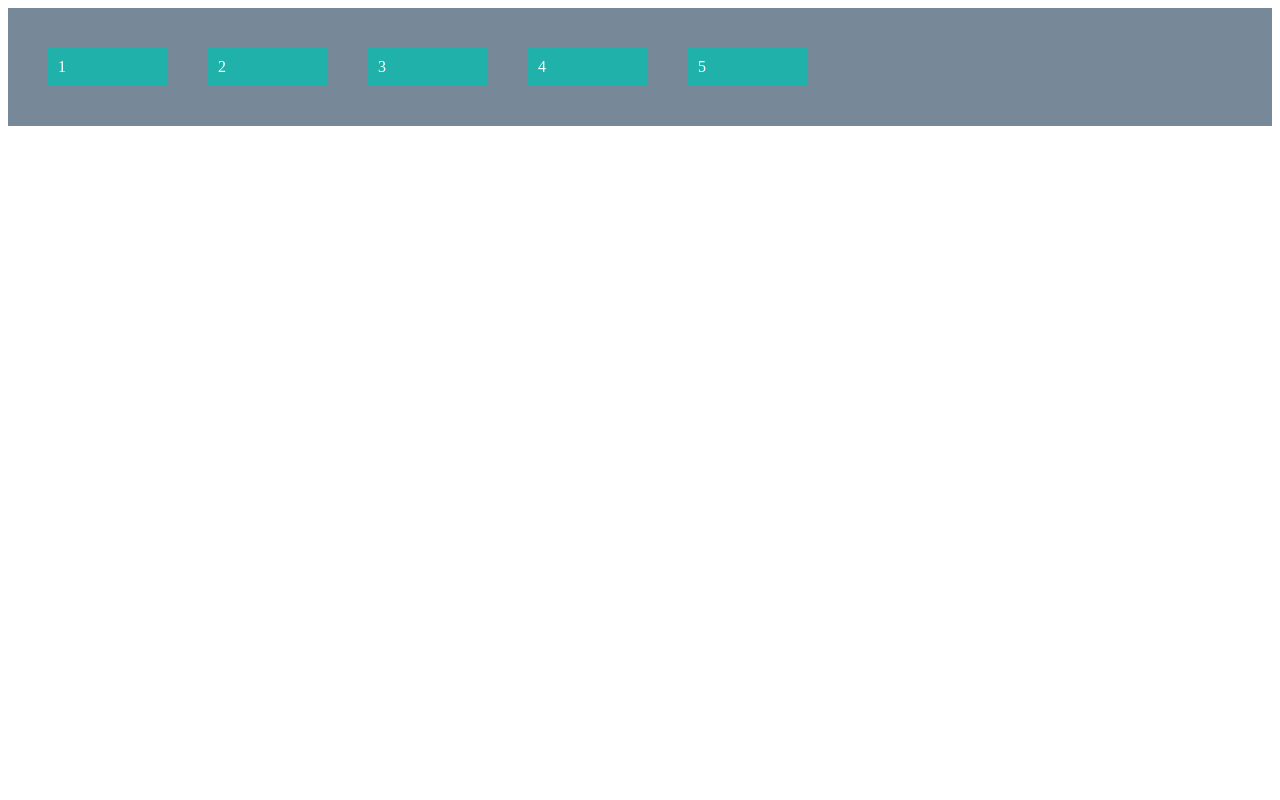
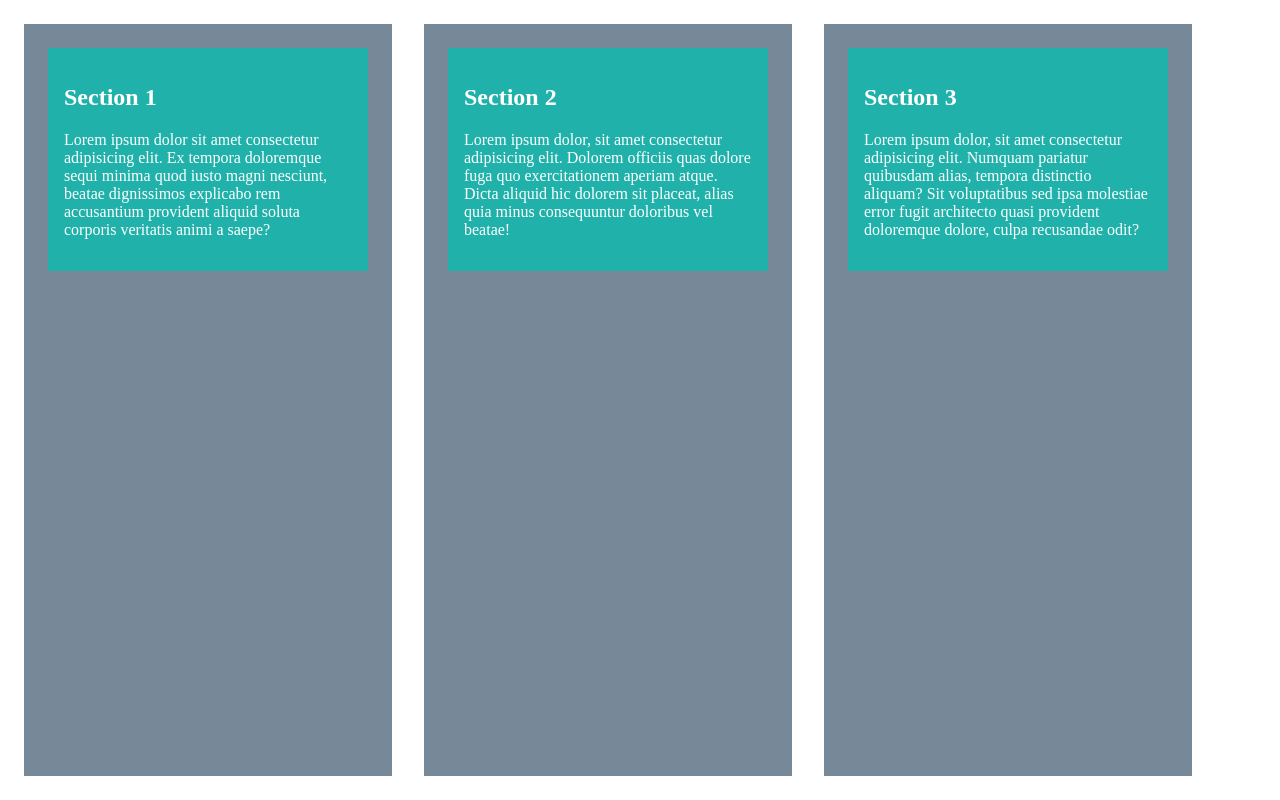
Before and after one commit to ffmedeiros2/flexbox-introduction, a plain HTML site: page index.html in a window 1280 px wide. Drawn offline with Linux system fonts and the light colour scheme.

Commit message:
update up to part 2

```diff
--- a/1.styles.css
+++ b/1.styles.css
@@ -1,11 +1,19 @@
+/* Part 1*/
+/* Flex Container => Parent */
 ul {
   background-color: lightslategray;
   padding: 20px;
 
-  display: flex;
+  /* Flex Container Properties */
+  /* display: flex; */ /* crealtes a block container */
+  display: inline-flex; /* uses just the space necessary to render the elements + acts as though its inline, but for a flex container */
+  /* justify-content: center; */ /* with flexbox is ease to centralize elementes */
 }
 
+/* Flex Intems => Children */
 li {
+  /* display: inline-block; */ /* <- this will make the children display inline sequencially, with no control from the developer on how */
+
   list-style: none;
   color: white;
   background-color: #20b2aa;
@@ -13,3 +21,29 @@ li {
   margin: 20px;
   width: 100px;
 }
+
+/* Part 2 */
+/* Flex Container => Parent */
+body {
+  display: flex;
+  flex-wrap: wrap; /* makes the componente 'wrap' * to next line block if there is no more space on screen */
+}
+
+/* Flex Intems => Children */
+section {
+  width: 20rem;
+  background-color: lightslategray;
+  padding: 1.5rem;
+  margin: 1rem;
+  color: white;
+}
+
+/*section h2,
+section p {
+  background-color: #20b2aa;
+}*/
+
+div.content {
+  background-color: #20b2aa;
+  padding: 1rem;
+}
--- a/index.html
+++ b/index.html
@@ -7,19 +7,51 @@
 </head>
 
 <body>
+  <!-- Part 1 -->
   <!--Parent Element-->
-  <ul>
-    <!--Child Element-->
-    <li>1</li>
-    <!--Child Element-->
-    <li>2</li>
-    <!--Child Element-->
-    <li>3</li>
-    <!--Child Element-->
-    <li>4</li>
-    <!--Child Element-->
-    <li>5</li>
-  </ul>
+  <!--<ul>
+    <li>1st child</li>
+    <li>2nd child</li>
+    <li>3rd child</li>
+    <li>4th child</li>
+    <li>5th child</li>
+  </ul> -->
+  <!-- <ul>
+    <li>1st child</li>
+    <li>2nd child</li>
+    <li>3rd child</li>
+    <li>4th child</li>
+    <li>5th child</li>
+  </ul> -->
+
+  <!-- Part 2 -->
+  <section class="child-1">
+    <div class="content">
+      <h2>Section 1</h2>
+      <p>Lorem ipsum dolor sit amet consectetur adipisicing elit. Ex tempora doloremque sequi minima quod iusto magni
+        nesciunt, beatae dignissimos explicabo rem accusantium provident aliquid soluta corporis veritatis animi a
+        saepe?
+      </p>
+    </div>
+  </section>
+
+  <section class="child-2">
+    <div class="content">
+      <h2>Section 2</h2>
+      <p>Lorem ipsum dolor, sit amet consectetur adipisicing elit. Dolorem officiis quas dolore fuga quo exercitationem
+        aperiam atque. Dicta aliquid hic dolorem sit placeat, alias quia minus consequuntur doloribus vel beatae!</p>
+  </section>
+  </div>
+
+  <section class="child-3">
+    <div class="content">
+      <h2>Section 3</h2>
+      <p>Lorem ipsum dolor, sit amet consectetur adipisicing elit. Numquam pariatur quibusdam alias, tempora distinctio
+        aliquam? Sit voluptatibus sed ipsa molestiae error fugit architecto quasi provident doloremque dolore, culpa
+        recusandae odit?</p>
+    </div>
+  </section>
+
 </body>
 
 </html>
```
